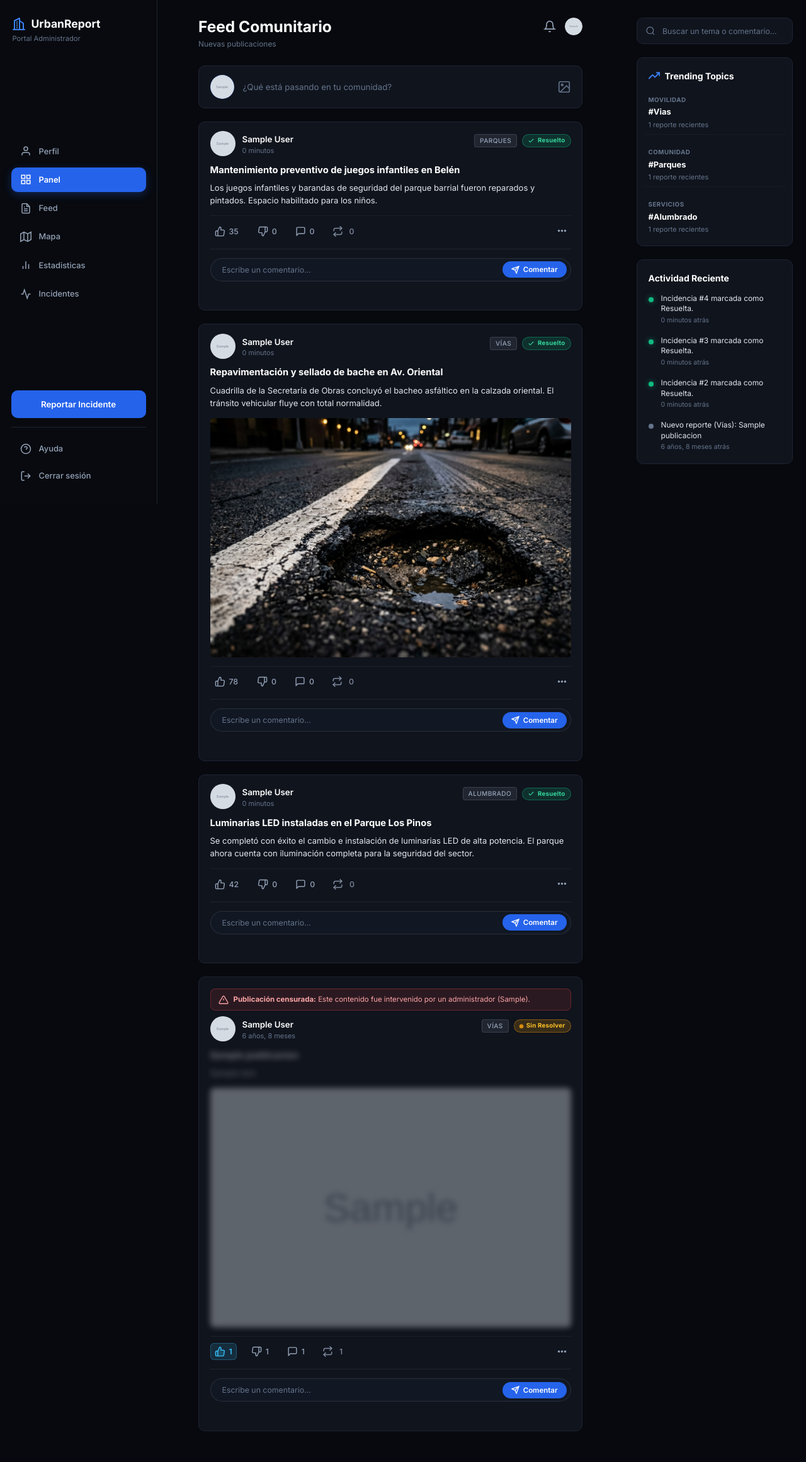
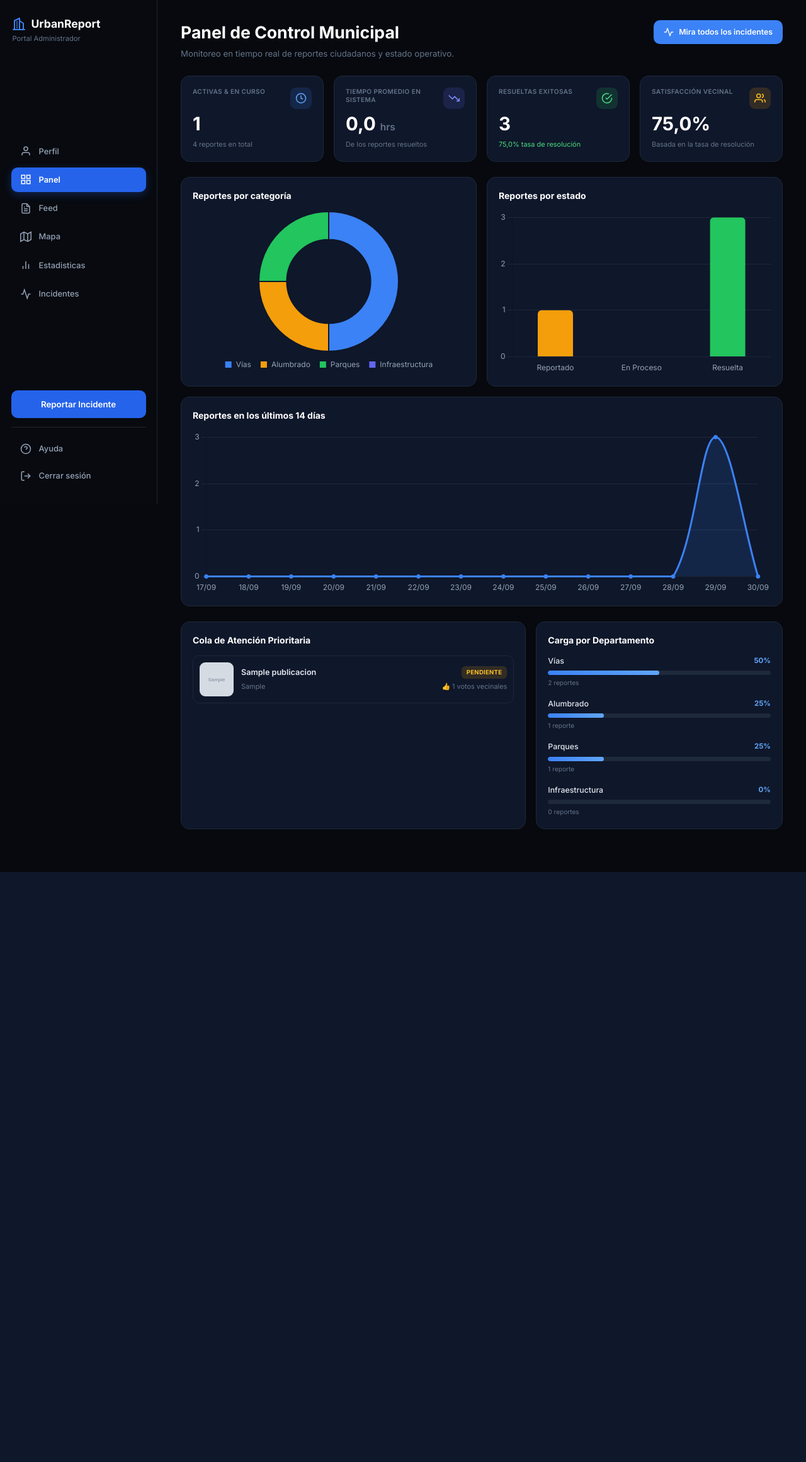
Before and after one commit to juandkk/UrbanReport, a Django app: page /feed/panel-administrador/ in a window 1280 px wide. Shown: the whole page at 63% size. After the commit the page ends 1385 px from the top, so only its background shows below. Run offline with Django 5.2, Linux system fonts and the light colour scheme; a user stored in the database is signed in; tables that the repository leaves empty hold one stand-in row (values such as "Sample post"); grey boxes marked "Sample" are stand-in pictures.

Commit message:
feat: Panel de Control Municipal con estadisticas en Chart.js (RF-005 Fase 1)
Vista admin dedicada (panel_admin.html) con 4 KPIs reales: activas en curso, tiempo promedio, resueltas y tasa de resolucion, y satisfaccion vecinal = tasa de resolucion.

Tres graficas Chart.js (dona por categoria, barras por estado, linea de tendencia 14 dias) alimentadas desde el backend via json_script. Incluye cola de atencion prioritaria y carga por departamento.

El panel usa todo el ancho (portal-main-panel) y enlaza desde Panel/Estadisticas del sidebar.

```diff
--- a/feed/views.py
+++ b/feed/views.py
@@ -906,50 +906,115 @@ def ayuda_view(request):
     return render(request, 'feed/ayuda.html', {'active_menu': 'ayuda'})
 
 
+def _calcular_estadisticas_panel():
+    """
+    Calcula todas las métricas del Panel de Control Municipal a partir de datos
+    reales de Publicacion. Devuelve un dict listo para la plantilla y para
+    alimentar las gráficas de Chart.js.
+    """
+    Estado = Publicacion.EstadoIncidencia
+    Cat = Publicacion.Categoria
+
+    qs = Publicacion.objects.all()
+    total = qs.count()
+
+    # --- Conteos por estado ---
+    por_estado = {
+        Estado.REPORTADO: qs.filter(estado_incidencia=Estado.REPORTADO).count(),
+        Estado.EN_PROCESO: qs.filter(estado_incidencia=Estado.EN_PROCESO).count(),
+        Estado.RESUELTA: qs.filter(estado_incidencia=Estado.RESUELTA).count(),
+    }
+    activas = por_estado[Estado.REPORTADO] + por_estado[Estado.EN_PROCESO]
+    resueltas = por_estado[Estado.RESUELTA]
+
+    # --- Tasa de resolución y "satisfacción vecinal" (derivada de la tasa) ---
+    tasa_resolucion = round((resueltas / total) * 100, 1) if total else 0.0
+    satisfaccion = tasa_resolucion  # satisfacción = tasa de resolución (decisión del equipo)
+
+    # --- Tiempo promedio de respuesta ---
+    # Sin campo de fecha de resolución, aproximamos con la antigüedad promedio de
+    # los reportes resueltos (cuánto tardan en el sistema). Es una estimación.
+    ahora = timezone.now()
+    resueltas_qs = qs.filter(estado_incidencia=Estado.RESUELTA)
+    horas = [
+        (ahora - p.fecha_creacion).total_seconds() / 3600.0
+        for p in resueltas_qs
+    ]
+    tiempo_prom_horas = round(sum(horas) / len(horas), 1) if horas else 0.0
+
+    # --- Conteos por categoría (para la dona y "Carga por Departamento") ---
+    por_categoria = []
+    for valor, etiqueta in Cat.choices:
+        c = qs.filter(categoria=valor).count()
+        por_categoria.append({
+            'clave': valor,
+            'etiqueta': etiqueta,
+            'cantidad': c,
+            'porcentaje': round((c / total) * 100) if total else 0,
+        })
+    # Orden descendente por cantidad para la "Carga por Departamento"
+    carga_departamento = sorted(por_categoria, key=lambda x: x['cantidad'], reverse=True)
+
+    # --- Tendencia temporal: reportes por día en los últimos 14 días ---
+    dias = 14
+    serie_labels = []
+    serie_valores = []
+    base = ahora.date() - timedelta(days=dias - 1)
+    for i in range(dias):
+        dia = base + timedelta(days=i)
+        serie_labels.append(dia.strftime('%d/%m'))
+        serie_valores.append(qs.filter(fecha_creacion__date=dia).count())
+
+    # --- Cola de atención prioritaria: activas, por más votos y antigüedad ---
+    cola = list(
+        qs.exclude(estado_incidencia=Estado.RESUELTA)
+          .order_by('-likes', 'fecha_creacion')[:6]
+    )
+
+    return {
+        'total': total,
+        'activas': activas,
+        'resueltas': resueltas,
+        'tasa_resolucion': tasa_resolucion,
+        'satisfaccion': satisfaccion,
+        'tiempo_prom_horas': tiempo_prom_horas,
+        'por_estado': por_estado,
+        'por_categoria': por_categoria,
+        'carga_departamento': carga_departamento,
+        # Datos serializados para Chart.js
+        'chart_categoria_labels': [c['etiqueta'] for c in por_categoria],
+        'chart_categoria_data': [c['cantidad'] for c in por_categoria],
+        'chart_estado_labels': ['Reportado', 'En Proceso', 'Resuelta'],
+        'chart_estado_data': [
+            por_estado[Estado.REPORTADO],
+            por_estado[Estado.EN_PROCESO],
+            por_estado[Estado.RESUELTA],
+        ],
+        'chart_tendencia_labels': serie_labels,
+        'chart_tendencia_data': serie_valores,
+        'cola_prioritaria': cola,
+    }
+
+
 @login_required
 @_solo_administrador
 def panel_administrador_view(request):
     """
-    Punto de entrada del panel administrador.
-    Reutiliza exactamente la misma lógica y template que feed_comunitario,
-    con active_menu='panel' para resaltar el ítem correcto en el sidebar.
-    El administrador tiene acceso a todas las funciones ciudadanas MÁS
-    las herramientas de moderación activadas por _es_admin().
-    """
-    # Reutilizar toda la lógica del feed comunitario
+    Panel de Control Municipal (RF-005, Fase 1).
+    Vista exclusiva de administradores con KPIs, estadísticas en Chart.js y la
+    cola de atención prioritaria. Las métricas se calculan de datos reales.
+    """
     if not Publicacion.objects.exists():
         _seed_demo_data()
     _ensure_demo_balance()
 
-    publicaciones = list(Publicacion.objects.all().order_by('-id').prefetch_related(
-        'comentarios__respuestas', 'comentarios__autor', 'autor'
-    ))
-    trending_topics = calcular_trending_topics()
-    actividades = obtener_actividades_recientes_balanceadas()
-
-    user_post_reactions = {}
-    user_comment_reactions = {}
-    for r in ReaccionPublicacion.objects.filter(usuario=request.user, publicacion__in=publicaciones):
-        user_post_reactions[r.publicacion_id] = r.tipo
-    all_comment_ids = [c.id for p in publicaciones for c in p.comentarios.all()]
-    if all_comment_ids:
-        for r in ReaccionComentario.objects.filter(usuario=request.user, comentario_id__in=all_comment_ids):
-            user_comment_reactions[r.comentario_id] = r.tipo
-
-    for p in publicaciones:
-        p.user_reaction = user_post_reactions.get(p.id)
-        for c in p.comentarios.all():
-            c.user_reaction = user_comment_reactions.get(c.id)
-            for rep in c.respuestas.all():
-                rep.user_reaction = user_comment_reactions.get(rep.id)
+    stats = _calcular_estadisticas_panel()
 
     context = {
-        'publicaciones': publicaciones,
-        'trending_topics': trending_topics,
-        'actividades': actividades,
-        'active_menu': 'panel',   # Resalta "Panel" en el sidebar del admin
+        'active_menu': 'panel',
+        'stats': stats,
     }
-    return render(request, 'feed/feed_comunitario.html', context)
+    return render(request, 'feed/panel_admin.html', context)
 
 @login_required
 @require_POST
--- /dev/null
+++ b/static/css/panel_admin.css
@@ -0,0 +1,213 @@
+/* =========================================================================
+   Panel de Control Municipal (RF-005, Fase 1)
+   ========================================================================= */
+
+/* El panel usa todo el ancho disponible (no la columna angosta del feed).
+   Sobreescribe el max-width/centrado de .portal-main. */
+.portal-main.portal-main-panel {
+  max-width: 1400px;
+  margin: 0;
+  width: 100%;
+  padding: 2rem 2.5rem;
+}
+
+.panel-admin {
+  display: flex;
+  flex-direction: column;
+  gap: 24px;
+  padding: 4px 2px 40px;
+}
+
+/* ---- Cabecera ---- */
+.panel-header {
+  display: flex;
+  align-items: flex-start;
+  justify-content: space-between;
+  gap: 16px;
+  flex-wrap: wrap;
+}
+.panel-title {
+  font-size: 1.9rem;
+  font-weight: 700;
+  color: #ffffff;
+  margin: 0 0 4px;
+}
+.panel-subtitle {
+  color: var(--text-muted, #94a3b8);
+  font-size: 0.95rem;
+  margin: 0;
+}
+.panel-cta {
+  display: inline-flex;
+  align-items: center;
+  gap: 8px;
+  background: var(--accent, #3b82f6);
+  color: #fff;
+  text-decoration: none;
+  padding: 10px 16px;
+  border-radius: 10px;
+  font-weight: 600;
+  font-size: 0.88rem;
+  transition: background 0.15s ease;
+}
+.panel-cta:hover { background: #2563eb; }
+.panel-cta svg { width: 16px; height: 16px; }
+
+/* ---- KPIs ---- */
+.kpi-grid {
+  display: grid;
+  grid-template-columns: repeat(4, 1fr);
+  gap: 16px;
+}
+.kpi-card {
+  background: var(--surface, #0f172a);
+  border: 1px solid var(--border, #1e293b);
+  border-radius: 14px;
+  padding: 18px;
+  display: flex;
+  flex-direction: column;
+  gap: 8px;
+}
+.kpi-head {
+  display: flex;
+  align-items: flex-start;
+  justify-content: space-between;
+  gap: 8px;
+}
+.kpi-label {
+  font-size: 0.72rem;
+  letter-spacing: 0.04em;
+  text-transform: uppercase;
+  color: var(--text-muted, #94a3b8);
+  font-weight: 600;
+  line-height: 1.3;
+}
+.kpi-icon {
+  width: 34px;
+  height: 34px;
+  border-radius: 9px;
+  display: flex;
+  align-items: center;
+  justify-content: center;
+  flex-shrink: 0;
+}
+.kpi-icon svg { width: 18px; height: 18px; }
+.kpi-icon-blue   { background: rgba(59,130,246,0.15);  color: #60a5fa; }
+.kpi-icon-indigo { background: rgba(99,102,241,0.15);  color: #818cf8; }
+.kpi-icon-green  { background: rgba(34,197,94,0.15);   color: #4ade80; }
+.kpi-icon-amber  { background: rgba(245,158,11,0.15);  color: #fbbf24; }
+.kpi-value {
+  font-size: 2.1rem;
+  font-weight: 700;
+  color: #ffffff;
+  line-height: 1.1;
+}
+.kpi-unit { font-size: 1.1rem; font-weight: 600; color: var(--text-muted, #94a3b8); }
+.kpi-foot { font-size: 0.78rem; }
+.kpi-muted { color: var(--text-muted, #94a3b8); }
+.kpi-pos { color: #4ade80; }
+
+/* ---- Tarjetas genéricas ---- */
+.panel-card {
+  background: var(--surface, #0f172a);
+  border: 1px solid var(--border, #1e293b);
+  border-radius: 14px;
+  padding: 18px;
+}
+.panel-card-title {
+  font-size: 1rem;
+  font-weight: 700;
+  color: #ffffff;
+  margin: 0 0 14px;
+}
+
+/* ---- Gráficas ---- */
+.charts-grid {
+  display: grid;
+  grid-template-columns: 1fr 1fr;
+  gap: 16px;
+}
+.chart-card-wide { grid-column: 1 / -1; }
+.chart-wrap {
+  position: relative;
+  height: 260px;
+}
+
+/* ---- Sección inferior: cola + carga ---- */
+.panel-bottom {
+  display: grid;
+  grid-template-columns: 1.4fr 1fr;
+  gap: 16px;
+}
+
+/* Cola prioritaria */
+.queue-list { display: flex; flex-direction: column; gap: 10px; }
+.queue-item {
+  display: flex;
+  gap: 12px;
+  align-items: center;
+  padding: 10px;
+  border-radius: 10px;
+  border: 1px solid var(--border, #1e293b);
+  text-decoration: none;
+  transition: background 0.15s ease, border-color 0.15s ease;
+}
+.queue-item:hover { background: rgba(148,163,184,0.06); border-color: #334155; }
+.queue-thumb {
+  width: 54px; height: 54px;
+  border-radius: 9px;
+  overflow: hidden;
+  background: #1e293b;
+  flex-shrink: 0;
+  display: flex; align-items: center; justify-content: center;
+}
+.queue-thumb img { width: 100%; height: 100%; object-fit: cover; }
+.queue-thumb-ph { color: #64748b; font-weight: 700; font-size: 0.85rem; }
+.queue-info { flex: 1; min-width: 0; }
+.queue-title-row { display: flex; align-items: center; justify-content: space-between; gap: 8px; }
+.queue-title {
+  font-weight: 600; color: #e2e8f0; font-size: 0.9rem;
+  white-space: nowrap; overflow: hidden; text-overflow: ellipsis;
+}
+.queue-badge {
+  font-size: 0.68rem; font-weight: 700; padding: 3px 8px; border-radius: 6px;
+  text-transform: uppercase; letter-spacing: 0.03em; flex-shrink: 0;
+}
+.queue-badge-reportado  { background: rgba(245,158,11,0.15); color: #fbbf24; }
+.queue-badge-en_proceso { background: rgba(59,130,246,0.15); color: #60a5fa; }
+.queue-badge-resuelta   { background: rgba(34,197,94,0.15);  color: #4ade80; }
+.queue-meta {
+  display: flex; justify-content: space-between; gap: 8px; margin-top: 4px;
+  font-size: 0.78rem; color: var(--text-muted, #94a3b8);
+}
+.queue-loc { white-space: nowrap; overflow: hidden; text-overflow: ellipsis; }
+.queue-votes { flex-shrink: 0; }
+.queue-empty { color: var(--text-muted, #94a3b8); font-size: 0.88rem; padding: 10px 2px; }
+
+/* Carga por departamento */
+.load-list { display: flex; flex-direction: column; gap: 16px; }
+.load-row-head { display: flex; justify-content: space-between; margin-bottom: 6px; }
+.load-name { color: #e2e8f0; font-size: 0.88rem; font-weight: 500; }
+.load-pct { color: #60a5fa; font-weight: 700; font-size: 0.82rem; }
+.load-bar {
+  height: 7px; border-radius: 5px; background: #1e293b; overflow: hidden;
+}
+.load-bar-fill {
+  height: 100%; border-radius: 5px;
+  background: linear-gradient(90deg, #3b82f6, #60a5fa);
+  transition: width 0.5s ease;
+}
+.load-count { font-size: 0.72rem; color: var(--text-muted, #94a3b8); margin-top: 4px; display: inline-block; }
+
+/* ---- Responsive ---- */
+@media (max-width: 1100px) {
+  .kpi-grid { grid-template-columns: repeat(2, 1fr); }
+}
+@media (max-width: 900px) {
+  .charts-grid { grid-template-columns: 1fr; }
+  .chart-card-wide { grid-column: auto; }
+  .panel-bottom { grid-template-columns: 1fr; }
+}
+@media (max-width: 560px) {
+  .kpi-grid { grid-template-columns: 1fr; }
+}
--- /dev/null
+++ b/static/js/panel_admin.js
@@ -0,0 +1,130 @@
+// =========================================================================
+// Panel de Control Municipal - Gráficas con Chart.js
+// Lee los datos inyectados por Django (json_script) y dibuja las gráficas.
+// =========================================================================
+(function () {
+  'use strict';
+
+  function leerJSON(id) {
+    var el = document.getElementById(id);
+    if (!el) return null;
+    try { return JSON.parse(el.textContent); } catch (e) { return null; }
+  }
+
+  // Paleta coherente con el tema oscuro del portal
+  var COLORS = {
+    azul: '#3b82f6',
+    verde: '#22c55e',
+    ambar: '#f59e0b',
+    rojo: '#ef4444',
+    indigo: '#6366f1',
+    cian: '#06b6d4',
+    grid: 'rgba(148, 163, 184, 0.12)',
+    texto: '#94a3b8',
+  };
+
+  function iniciar() {
+    if (typeof Chart === 'undefined') {
+      // Chart.js aún no cargó; reintentar brevemente.
+      return setTimeout(iniciar, 60);
+    }
+
+    // Estilos globales
+    Chart.defaults.color = COLORS.texto;
+    Chart.defaults.font.family = "'Inter', system-ui, sans-serif";
+
+    // --- Dona: reportes por categoría ---
+    var catLabels = leerJSON('data-cat-labels');
+    var catData = leerJSON('data-cat-data');
+    var elCat = document.getElementById('chartCategoria');
+    if (elCat && catLabels && catData) {
+      new Chart(elCat, {
+        type: 'doughnut',
+        data: {
+          labels: catLabels,
+          datasets: [{
+            data: catData,
+            backgroundColor: [COLORS.azul, COLORS.ambar, COLORS.verde, COLORS.indigo, COLORS.cian, COLORS.rojo],
+            borderColor: '#0f172a',
+            borderWidth: 2,
+          }],
+        },
+        options: {
+          responsive: true,
+          maintainAspectRatio: false,
+          cutout: '60%',
+          plugins: {
+            legend: { position: 'bottom', labels: { padding: 14, boxWidth: 12 } },
+          },
+        },
+      });
+    }
+
+    // --- Barras: reportes por estado ---
+    var estLabels = leerJSON('data-est-labels');
+    var estData = leerJSON('data-est-data');
+    var elEst = document.getElementById('chartEstado');
+    if (elEst && estLabels && estData) {
+      new Chart(elEst, {
+        type: 'bar',
+        data: {
+          labels: estLabels,
+          datasets: [{
+            label: 'Reportes',
+            data: estData,
+            backgroundColor: [COLORS.ambar, COLORS.azul, COLORS.verde],
+            borderRadius: 6,
+            maxBarThickness: 56,
+          }],
+        },
+        options: {
+          responsive: true,
+          maintainAspectRatio: false,
+          plugins: { legend: { display: false } },
+          scales: {
+            x: { grid: { display: false } },
+            y: { beginAtZero: true, grid: { color: COLORS.grid }, ticks: { precision: 0 } },
+          },
+        },
+      });
+    }
+
+    // --- Línea: tendencia de reportes (14 días) ---
+    var tendLabels = leerJSON('data-tend-labels');
+    var tendData = leerJSON('data-tend-data');
+    var elTend = document.getElementById('chartTendencia');
+    if (elTend && tendLabels && tendData) {
+      new Chart(elTend, {
+        type: 'line',
+        data: {
+          labels: tendLabels,
+          datasets: [{
+            label: 'Reportes nuevos',
+            data: tendData,
+            borderColor: COLORS.azul,
+            backgroundColor: 'rgba(59, 130, 246, 0.15)',
+            fill: true,
+            tension: 0.35,
+            pointRadius: 3,
+            pointBackgroundColor: COLORS.azul,
+          }],
+        },
+        options: {
+          responsive: true,
+          maintainAspectRatio: false,
+          plugins: { legend: { display: false } },
+          scales: {
+            x: { grid: { display: false } },
+            y: { beginAtZero: true, grid: { color: COLORS.grid }, ticks: { precision: 0 } },
+          },
+        },
+      });
+    }
+  }
+
+  if (document.readyState === 'loading') {
+    document.addEventListener('DOMContentLoaded', iniciar);
+  } else {
+    iniciar();
+  }
+})();
--- /dev/null
+++ b/templates/feed/panel_admin.html
@@ -0,0 +1,161 @@
+{% extends 'layouts/portal_base.html' %}
+{% load static %}
+
+{% block title %}Panel de Control Municipal | UrbanReport{% endblock %}
+
+{# El panel no usa la barra de widgets derecha del feed #}
+{% block right_widgets %}{% endblock %}
+
+{# El panel ocupa todo el ancho, no la columna angosta del feed #}
+{% block portal_main_class %}portal-main-panel{% endblock %}
+
+{% block extra_css %}
+{{ block.super }}
+<link rel="stylesheet" href="{% static 'css/panel_admin.css' %}?v={% now 'U' %}">
+{% endblock %}
+
+{% block portal_content %}
+<div class="panel-admin">
+  <!-- Cabecera -->
+  <header class="panel-header">
+    <div>
+      <h1 class="panel-title">Panel de Control Municipal</h1>
+      <p class="panel-subtitle">Monitoreo en tiempo real de reportes ciudadanos y estado operativo.</p>
+    </div>
+    <a href="{% url 'feed_comunitario' %}" class="panel-cta">
+      <svg viewBox="0 0 24 24" fill="none" stroke="currentColor" stroke-width="2" stroke-linecap="round" stroke-linejoin="round">
+        <polyline points="22 12 18 12 15 21 9 3 6 12 2 12" />
+      </svg>
+      Mira todos los incidentes
+    </a>
+  </header>
+
+  <!-- KPIs -->
+  <section class="kpi-grid">
+    <div class="kpi-card">
+      <div class="kpi-head">
+        <span class="kpi-label">Activas &amp; en curso</span>
+        <span class="kpi-icon kpi-icon-blue">
+          <svg viewBox="0 0 24 24" fill="none" stroke="currentColor" stroke-width="2"><circle cx="12" cy="12" r="10"/><polyline points="12 6 12 12 16 14"/></svg>
+        </span>
+      </div>
+      <div class="kpi-value">{{ stats.activas }}</div>
+      <div class="kpi-foot kpi-muted">{{ stats.total }} reportes en total</div>
+    </div>
+
+    <div class="kpi-card">
+      <div class="kpi-head">
+        <span class="kpi-label">Tiempo promedio en sistema</span>
+        <span class="kpi-icon kpi-icon-indigo">
+          <svg viewBox="0 0 24 24" fill="none" stroke="currentColor" stroke-width="2"><polyline points="23 18 13.5 8.5 8.5 13.5 1 6"/><polyline points="17 18 23 18 23 12"/></svg>
+        </span>
+      </div>
+      <div class="kpi-value">{{ stats.tiempo_prom_horas }} <span class="kpi-unit">hrs</span></div>
+      <div class="kpi-foot kpi-muted">De los reportes resueltos</div>
+    </div>
+
+    <div class="kpi-card">
+      <div class="kpi-head">
+        <span class="kpi-label">Resueltas exitosas</span>
+        <span class="kpi-icon kpi-icon-green">
+          <svg viewBox="0 0 24 24" fill="none" stroke="currentColor" stroke-width="2"><path d="M22 11.08V12a10 10 0 1 1-5.93-9.14"/><polyline points="22 4 12 14.01 9 11.01"/></svg>
+        </span>
+      </div>
+      <div class="kpi-value">{{ stats.resueltas }}</div>
+      <div class="kpi-foot kpi-pos">{{ stats.tasa_resolucion }}% tasa de resolución</div>
+    </div>
+
+    <div class="kpi-card">
+      <div class="kpi-head">
+        <span class="kpi-label">Satisfacción vecinal</span>
+        <span class="kpi-icon kpi-icon-amber">
+          <svg viewBox="0 0 24 24" fill="none" stroke="currentColor" stroke-width="2"><path d="M17 21v-2a4 4 0 0 0-4-4H5a4 4 0 0 0-4 4v2"/><circle cx="9" cy="7" r="4"/><path d="M23 21v-2a4 4 0 0 0-3-3.87"/><path d="M16 3.13a4 4 0 0 1 0 7.75"/></svg>
+        </span>
+      </div>
+      <div class="kpi-value">{{ stats.satisfaccion }}%</div>
+      <div class="kpi-foot kpi-muted">Basada en la tasa de resolución</div>
+    </div>
+  </section>
+
+  <!-- Gráficas Chart.js -->
+  <section class="charts-grid">
+    <div class="panel-card chart-card">
+      <h3 class="panel-card-title">Reportes por categoría</h3>
+      <div class="chart-wrap"><canvas id="chartCategoria"></canvas></div>
+    </div>
+
+    <div class="panel-card chart-card">
+      <h3 class="panel-card-title">Reportes por estado</h3>
+      <div class="chart-wrap"><canvas id="chartEstado"></canvas></div>
+    </div>
+
+    <div class="panel-card chart-card chart-card-wide">
+      <h3 class="panel-card-title">Reportes en los últimos 14 días</h3>
+      <div class="chart-wrap"><canvas id="chartTendencia"></canvas></div>
+    </div>
+  </section>
+
+  <!-- Cola prioritaria + Carga por departamento -->
+  <section class="panel-bottom">
+    <div class="panel-card queue-card">
+      <h3 class="panel-card-title">Cola de Atención Prioritaria</h3>
+      <div class="queue-list">
+        {% for post in stats.cola_prioritaria %}
+        <a class="queue-item" href="{% url 'detalle_publicacion' post.id %}">
+          <div class="queue-thumb">
+            {% if post.imagen %}<img src="{{ post.imagen.url }}" alt="">{% else %}<span class="queue-thumb-ph">UR</span>{% endif %}
+          </div>
+          <div class="queue-info">
+            <div class="queue-title-row">
+              <span class="queue-title">{{ post.titulo|default:post.contenido|truncatechars:48 }}</span>
+              <span class="queue-badge queue-badge-{{ post.estado_incidencia|lower }}">
+                {% if post.estado_incidencia == 'REPORTADO' %}Pendiente{% elif post.estado_incidencia == 'EN_PROCESO' %}En proceso{% else %}Resuelta{% endif %}
+              </span>
+            </div>
+            <div class="queue-meta">
+              <span class="queue-loc">{{ post.ubicacion|default:post.get_categoria_display }}</span>
+              <span class="queue-votes">👍 {{ post.likes }} votos vecinales</span>
+            </div>
+          </div>
+        </a>
+        {% empty %}
+        <p class="queue-empty">No hay reportes activos en la cola. ¡Todo al día!</p>
+        {% endfor %}
+      </div>
+    </div>
+
+    <div class="panel-card load-card">
+      <h3 class="panel-card-title">Carga por Departamento</h3>
+      <div class="load-list">
+        {% for d in stats.carga_departamento %}
+        <div class="load-row">
+          <div class="load-row-head">
+            <span class="load-name">{{ d.etiqueta }}</span>
+            <span class="load-pct">{{ d.porcentaje }}%</span>
+          </div>
+          <div class="load-bar"><div class="load-bar-fill" style="width: {{ d.porcentaje }}%;"></div></div>
+          <span class="load-count">{{ d.cantidad }} reporte{{ d.cantidad|pluralize }}</span>
+        </div>
+        {% empty %}
+        <p class="queue-empty">Aún no hay reportes por categoría.</p>
+        {% endfor %}
+      </div>
+    </div>
+  </section>
+</div>
+
+{# Datos para Chart.js, pasados de forma segura con json_script #}
+{{ stats.chart_categoria_labels|json_script:"data-cat-labels" }}
+{{ stats.chart_categoria_data|json_script:"data-cat-data" }}
+{{ stats.chart_estado_labels|json_script:"data-est-labels" }}
+{{ stats.chart_estado_data|json_script:"data-est-data" }}
+{{ stats.chart_tendencia_labels|json_script:"data-tend-labels" }}
+{{ stats.chart_tendencia_data|json_script:"data-tend-data" }}
+{% endblock %}
+
+{% block extra_js %}
+{{ block.super }}
+<!-- Chart.js desde CDN (defer para no bloquear el render) -->
+<script defer src="https://cdn.jsdelivr.net/npm/chart.js@4.4.4/dist/chart.umd.min.js"></script>
+<script defer src="{% static 'js/panel_admin.js' %}?v={% now 'U' %}"></script>
+{% endblock %}
--- a/templates/includes/sidebar.html
+++ b/templates/includes/sidebar.html
@@ -77,7 +77,7 @@
       {% if es_admin %}
       <!-- Estadísticas (solo administrador) -->
       <li>
-        <a href="#" class="nav-item-link {% if active_menu == 'estadisticas' %}active{% endif %}">
+        <a href="{% url 'panel_administrador' %}" class="nav-item-link {% if active_menu == 'estadisticas' %}active{% endif %}">
           <svg viewBox="0 0 24 24" fill="none" stroke="currentColor" stroke-width="2">
             <line x1="18" y1="20" x2="18" y2="10"/>
             <line x1="12" y1="20" x2="12" y2="4"/>
```
